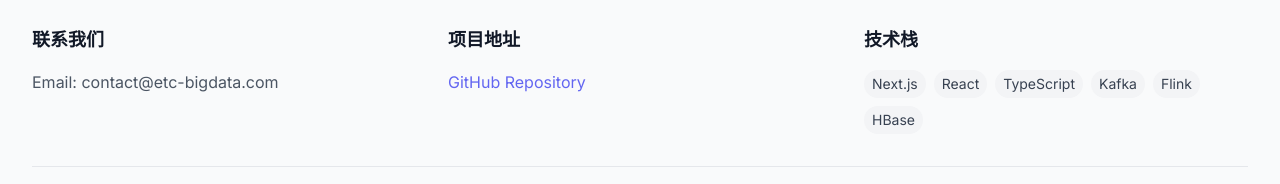
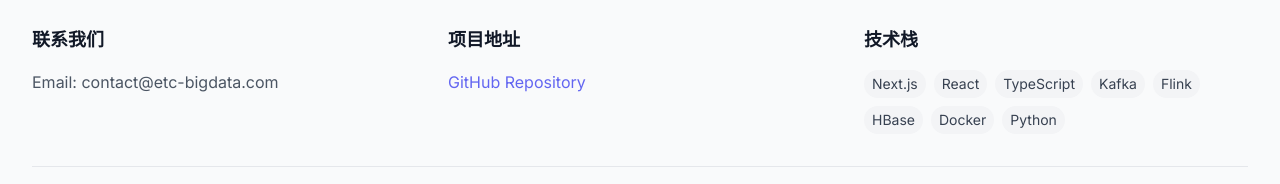
Before and after one commit to CaiNiaoJian/bigdata-etc-part, a Next.js app: page /about in a window 1280 px wide. Shown: the part 715-899 px from the top of the page. Built offline with nearby package versions, Linux system fonts and the light colour scheme.

Commit message:
20241227 增加了部分细节

```diff
--- a/src/app/about/page.tsx
+++ b/src/app/about/page.tsx
@@ -147,7 +147,7 @@ export default function AboutPage() {
                 {language === 'zh' ? '技术栈' : 'Tech Stack'}
               </h4>
               <div className="flex flex-wrap gap-2">
-                {['Next.js', 'React', 'TypeScript', 'Kafka', 'Flink', 'HBase'].map((tech) => (
+                {['Next.js', 'React', 'TypeScript', 'Kafka', 'Flink', 'HBase', 'Docker', 'Python'].map((tech) => (
                   <span
                     key={tech}
                     className="px-2 py-1 text-sm bg-gray-100 dark:bg-gray-700 rounded-full text-gray-700 dark:text-gray-300"
```
